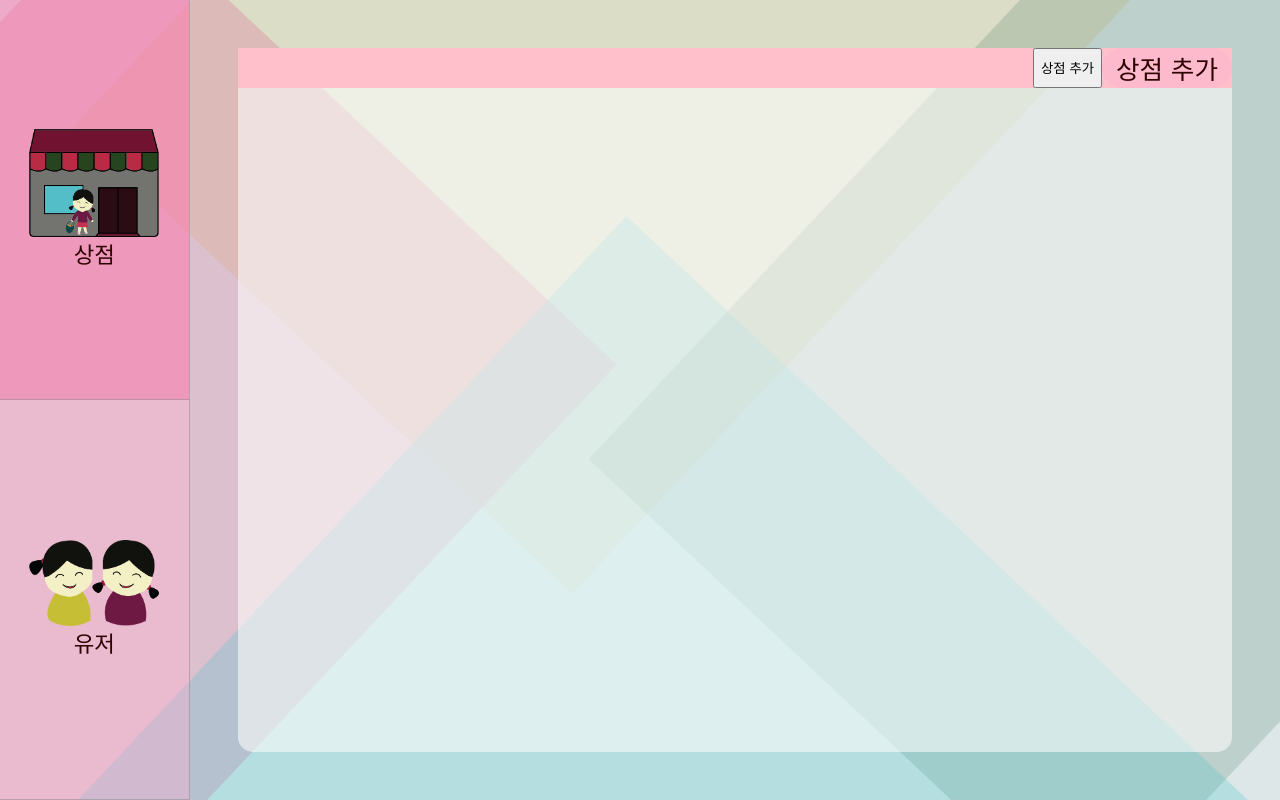
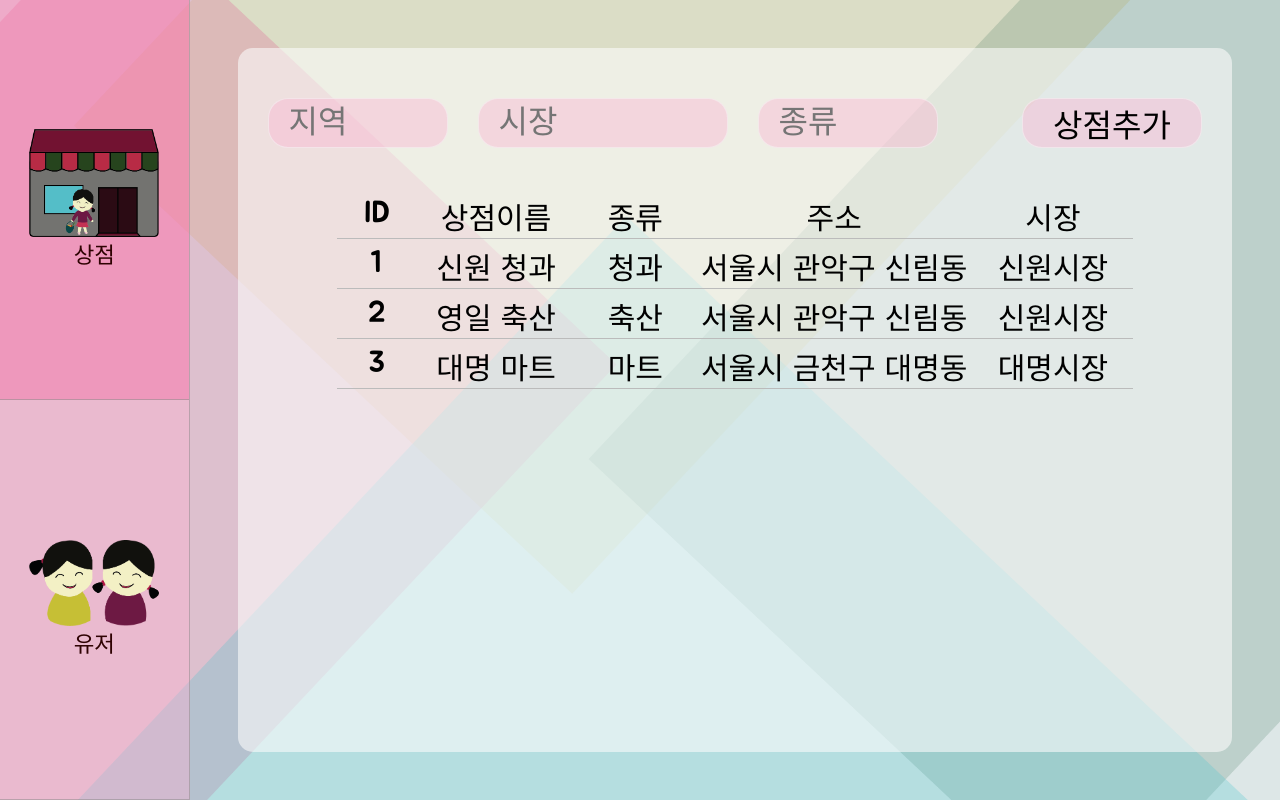
Before and after one commit to angelhackseoul2020/ssasu_market, a Vue app in the folder frontend/: page /store in a window 1280 px wide. Built offline with nearby package versions, Linux system fonts and the light colour scheme.

Commit message:
[feat/Binding Modal] Bind StoreList & UserList Modal

```diff
--- a/frontend/src/components/admin/AdminStore.vue
+++ b/frontend/src/components/admin/AdminStore.vue
@@ -1,18 +1,127 @@
 <template>
   <div class="adminStoreWrap">
-    <div class="adminStore">
-      <div class="header">
-        <button type="submit" class="ddStore">상점 추가</button>
-        <button type="submit" class="addStore">상점 추가</button>
-      </div>
+    <store-add-modal v-if="storeAddModal"
+      :data=stores[selAddModal]
+      @closeModal="closeModal"
+    />
+    <div id="storeFilter">
+      <input type="text" id="storeLocation" autocomplete="off" placeholder="지역" v-model="locFilter">
+      <input type="text" id="storeMarket" autocomplete="off" placeholder="시장" v-model="marketFilter">
+      <input type="text" id="storeSort" autocomplete="off" placeholder="종류" v-model="sortFilter">
+      <button id="addStoreBtn">상점추가</button>
+    </div>
+    <div id="storeList">
+      <row
+        :id="header.id"
+        :name="header.name"
+        :sort="header.sort"
+        :address="header.address"
+        :market="header.market"
+      />
+      <row v-for="(store,index) in filtered" :key="index" @openModalStore="openModalStore"
+        :id="store.id"
+        :index="index"
+        :name="store.name"
+        :sort="store.sort"
+        :address="store.address"
+        :market="store.market"
+      />
     </div>
   </div>
 </template>
 
 <script>
+import row from './storeRow'
+import storeAddModal from './AdminStoreAdd'
+
 export default {
   name: "AdminStore",
-  components: {}
+  components: {row, storeAddModal},
+  methods:{
+    openModalStore(index){
+      console.log(index);
+      this.selAddModal = index
+      this.storeAddModal = 1
+    },
+    closeModal(){
+      this.selAddModal = -1
+      this.storeAddModal = 0
+    }
+  },
+  data(){
+    return{
+      storeAddModal:0,
+      selAddModal:-1,
+      locFilter:'',
+      marketFilter:'',
+      sortFilter:'',
+      filtered:[],
+      header:{
+        id:'ID',
+        name:'상점이름',
+        sort:'종류',
+        address:'주소',
+        market:'시장'
+      },
+      stores:[
+        {
+          id:'1',
+          name:'신원 청과',
+          sort:'청과',
+          address:'서울시 관악구 신림동',
+          market:'신원시장',
+        },
+        {
+          id:'2',
+          name:'영일 축산',
+          sort:'축산',
+          address:'서울시 관악구 신림동',
+          market:'신원시장',
+        },
+        {
+          id:'3',
+          name:'대명 마트',
+          sort:'마트',
+          address:'서울시 금천구 대명동',
+          market:'대명시장',
+        },
+      ],
+    }
+  },
+  mounted(){
+    this.filtered = this.stores
+  },
+  watch:{
+    locFilter:{
+      handler(e){
+        this.filtered = this.stores.filter((store)=>{
+          var loc = store.address.split(' ')
+          var result = false
+          for (var l of loc){
+            if (e === l.slice(0,e.length)){
+              result = true
+              break
+            }
+          }
+          return result
+        })
+      }
+    },
+    marketFilter:{
+      handler(e){
+        this.filtered = this.stores.filter((store)=>
+          e === store.market.slice(0,e.length)
+        )
+      }
+    },
+    sortFilter:{
+      handler(e){
+        this.filtered = this.stores.filter((store)=>
+          e === store.sort.slice(0,e.length)
+        )
+      }
+    }
+  }
 };
 </script>
 
@@ -23,14 +132,10 @@ export default {
   box-sizing: border-box;
 }
 .adminStoreWrap {
+  position: relative;
   margin: 3rem 3rem;
   background-color: rgba(252, 252, 252, 0.589);
   border-radius: 15px;
-}
-.header {
-  display: flex;
-  background-color: pink;
-  justify-content: flex-end;
 }
 .addStore {
   background-color: #fdafd063;
@@ -44,4 +149,61 @@ export default {
 .addStore:hover {
   cursor: pointer;
 }
+#storeFilter{
+  position: absolute;
+  width: 100%;
+  top:50px;
+}
+#storeLocation{
+  width: 180px;
+  height: 50px;
+  font-size: 2rem;
+  padding-left: 20px;
+  background-color: #fdafd063;
+  border-radius: 20px;
+  border: 1.2px solid rgba(245, 245, 245, 0.575);
+  margin-left: 30px;
+}
+#storeMarket{
+  width: 250px;
+  height: 50px;
+  font-size: 2rem;
+  padding-left: 20px;
+  background-color: #fdafd063;
+  border-radius: 20px;
+  margin-left: 30px;
+  border: 1.2px solid rgba(245, 245, 245, 0.575);
+}
+#storeSort{
+  width: 180px;
+  height: 50px;
+  font-size: 2rem;
+  margin-left: 30px;
+  padding-left: 20px;
+  background-color: #fdafd063;
+  border-radius: 20px;
+  border: 1.2px solid rgba(245, 245, 245, 0.575);
+}
+Input{
+  outline: 0;
+}
+#addStoreBtn{
+  position: absolute;
+  width: 180px;
+  right:30px;
+  height: 50px;
+  font-size: 2rem;
+  margin-left: 30px;
+  background-color: #fdafd063;
+  border-radius: 20px;
+  border: 1.2px solid rgba(245, 245, 245, 0.575);
+  outline: 0;
+  cursor: pointer;
+}
+#storeList{
+  position: absolute;
+  width: 100%;
+  top: 20%
+}
+
 </style>
--- a/frontend/src/components/admin/AdminUser.vue
+++ b/frontend/src/components/admin/AdminUser.vue
@@ -1,27 +1,25 @@
 <template>
   <div class="adminUserWrap">
-    <div class="adminUser">유저리스트</div>
     <button id="userAddBtn">유저 추가</button>
-    <div id="colId">
-      <p id="colHead">ID</p>
-      <p id="userData" v-for="user in userList" :key="user">{{user.name}}</p>
-    </div>
-    <div id="colNick">
-      <p id="colHead">닉네임</p>
-      <p id="userData" v-for="user in userList" :key="user">{{user.nick}}</p>
-    </div>
-    <div id="colAddress">
-      <p id="colHead">주소</p>
-      <p id="userData" v-for="user in userList" :key="user">{{user.address}}</p>
-    </div>
-    <div id="colReview">
-      <p id="colHead">리뷰</p>
-      <p id="userData" v-for="user in userList" :key="user">{{user.review}}</p>
+    <div id="userList">
+      <row
+        :uid="id"
+        :nick="nick"
+        :address="address"
+        :reviewcnt="reviewcnt"
+      />
+      <row v-for="user in userList" :key="user.id"
+        :uid="user.id"
+        :nick="user.nick"
+        :address="user.address"
+        :reviewcnt="user.reviewcnt"
+      />
     </div>
   </div>
 </template>
 
 <script>
+import row from './userRow'
 export default {
   mounted(){
     var userAddBtn = document.getElementById('userAddBtn')
@@ -30,39 +28,43 @@ export default {
     })
   },
   name: "AdminUser",
-  components: {},
+  components: {row},
   data(){
     return{
+      id:'ID',
+      nick:'닉네임',
+      address:'주소',
+      reviewcnt:'리뷰 수',
       userList:[
         {
-          'name':'이설유',
+          'id':'이설유',
           'nick':'soulyu',
           'address':'부천',
-          'review':4
+          'reviewcnt':4
         },
         {
-          'name':'김윤재',
+          'id':'김윤재',
           'nick':'yoonjae',
           'address':'봉천',
-          'review':3
+          'reviewcnt':3
         },
         {
-          'name':'박권응',
+          'id':'박권응',
           'nick':'kwoneyng',
           'address':'신림',
-          'review':4
+          'reviewcnt':4
         },
         {
-          'name':'백민주',
+          'id':'백민주',
           'nick':'minzu',
           'address':'일산',
-          'review':1
+          'reviewcnt':1
         },
         {
-          'name':'윤가영',
+          'id':'윤가영',
           'nick':'gayoung',
           'address':'서울대입구',
-          'review':2
+          'reviewcnt':2
         },
       ]
     }
@@ -90,32 +92,6 @@ export default {
   left: 15%;
   font-size: 40px;
 }
-#colNick{
-  position:absolute;
-  width: 200px;
-  top: 15%;
-  left: 35%;
-  font-size: 40px;
-}
-#colAddress{
-  position: absolute;
-  width: 200px;
-  top: 15%;
-  left: 55%;
-  font-size: 40px;
-}
-#colReview{
-  position: absolute;
-  width: 200px;
-  top: 15%;
-  left: 75%;
-  font-size: 40px;
-}
-#colHead{
-  font-size: 50px;
-  margin-bottom: 20px;
-  text-align: center;
-}
 #userData{
   margin-bottom: 15px;
   text-align: center;
@@ -133,5 +109,9 @@ export default {
   cursor: pointer;
   outline: 0;
 }
-
+#userList{
+  position: absolute;
+  top: 20%;
+  width: 100%;
+}
 </style>
--- /dev/null
+++ b/frontend/src/components/admin/storeRow.vue
@@ -0,0 +1,95 @@
+<template>
+  <div id="rowForm" @click="openAddStore">
+    <p id='rowId'>{{id}}</p>
+    <p id='rowName'>{{name}}</p>
+    <p id='rowSort'>{{sort}}</p>
+    <p id='rowAddress'>{{address}}</p>
+    <p id='rowMarket'>{{market}}</p>
+  </div>
+</template>
+
+<script>
+export default {
+  props:{
+    index:{
+      type:Number
+    },
+    id:{
+      type:String
+    },
+    name:{
+      type:String
+    },
+    sort:{
+      type:String
+    },
+    address:{
+      type:String
+    },
+    market:{
+      type:String
+    }
+  },
+  data(){
+    return{
+    }
+  },
+  mounted(){
+  },
+  methods:{
+    openAddStore(){
+      console.log(this.index);
+      this.$emit('openModalStore',this.index)
+    }
+  }
+}
+</script>
+
+<style>
+#rowForm{
+  position: relative;
+  width: 80%;
+  font-size: 30px;
+  height: 50px;
+  padding: 5px 0 5px 0;
+  margin-left: 10%;
+  margin-right: 10%;
+  border-bottom: solid 1px #bbbbbb;
+}
+#rowId{
+  position: absolute;
+  height: 30px;
+  width:10%;
+  text-align: center;
+}
+#rowName{
+  position: absolute;
+  height: 30px;
+  left: 10%;
+  width: 20%;
+  text-align: center;
+}
+#rowSort{
+  position: absolute;
+  height: 30px;
+  left: 30%;
+  width: 15%;
+  text-align: center;
+}
+#rowAddress{
+  position: absolute;
+  height: 30px;
+  left: 45%;
+  width: 35%;
+  text-align: center;
+}
+#rowMarket{
+  position: absolute;
+  height: 30px;
+  left: 80%;
+  width: 20%;
+  text-align: center;
+}
+
+
+</style>
--- /dev/null
+++ b/frontend/src/components/admin/userRow.vue
@@ -0,0 +1,73 @@
+<template>
+  <div id="rowForm">
+    <p id='rowUserId'>{{uid}}</p>
+    <p id='rowUserNick'>{{nick}}</p>
+    <p id='rowUserAddress'>{{address}}</p>
+    <p id='rowReviewCnt'>{{reviewcnt}}</p>
+  </div>
+</template>
+
+<script>
+export default {
+  props:{
+    uid:{
+      type:String
+    },
+    nick:{
+      type:String
+    },
+    address:{
+      type:String
+    },
+    reviewcnt:{
+      type:String
+    }
+  },
+  data(){
+    return{
+    }
+  },
+  mounted(){
+  }
+}
+</script>
+
+<style>
+#rowForm{
+  position: relative;
+  width: 80%;
+  font-size: 30px;
+  height: 50px;
+  padding: 5px 0 5px 0;
+  margin-left: 10%;
+  margin-right: 10%;
+  border-bottom: solid 1px #bbbbbb;
+}
+#rowUserId{
+  position: absolute;
+  height: 30px;
+  width:15%;
+  text-align: center;
+}
+#rowUserNick{
+  position: absolute;
+  height: 30px;
+  left: 15%;
+  width: 25%;
+  text-align: center;
+}
+#rowUserAddress{
+  position: absolute;
+  height: 30px;
+  left: 40%;
+  width: 35%;
+  text-align: center;
+}
+#rowReviewCnt{
+  position: absolute;
+  height: 30px;
+  left: 75%;
+  width: 25%;
+  text-align: center;
+}
+</style>
--- a/frontend/src/views/Maps.vue
+++ b/frontend/src/views/Maps.vue
@@ -74,8 +74,11 @@ export default {
     this.height = window.innerHeight
     this.mapwidth = this.width + 'px'
     this.mapheight = this.height + 'px'
-    axios.get('http://127.0.0.1:8000/markeet/info/')
+  },
+  mounted(){
+    axios.get('http://192.168.17.25:8000/markeet/info/')
     .then(function(response){
+      console.log(response)
       this.markers = response.data
     })
   },
```
Also changed, not shown: frontend/src/components/admin/AdminStoreAdd.vue (+11 -7 lines).
